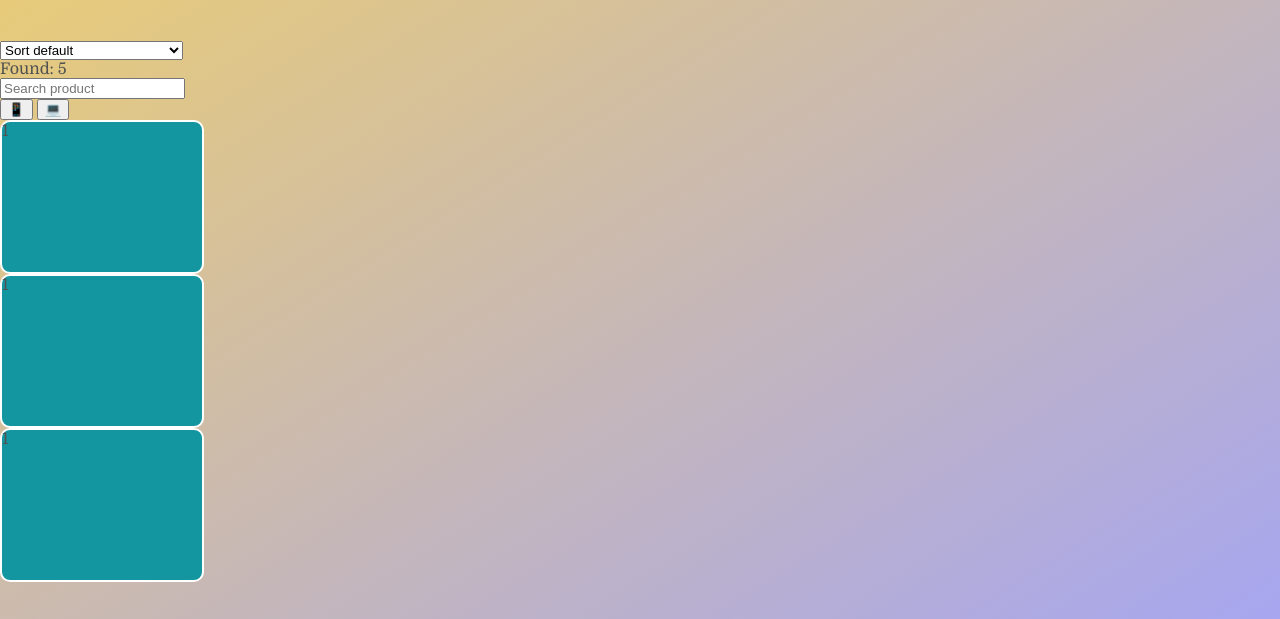
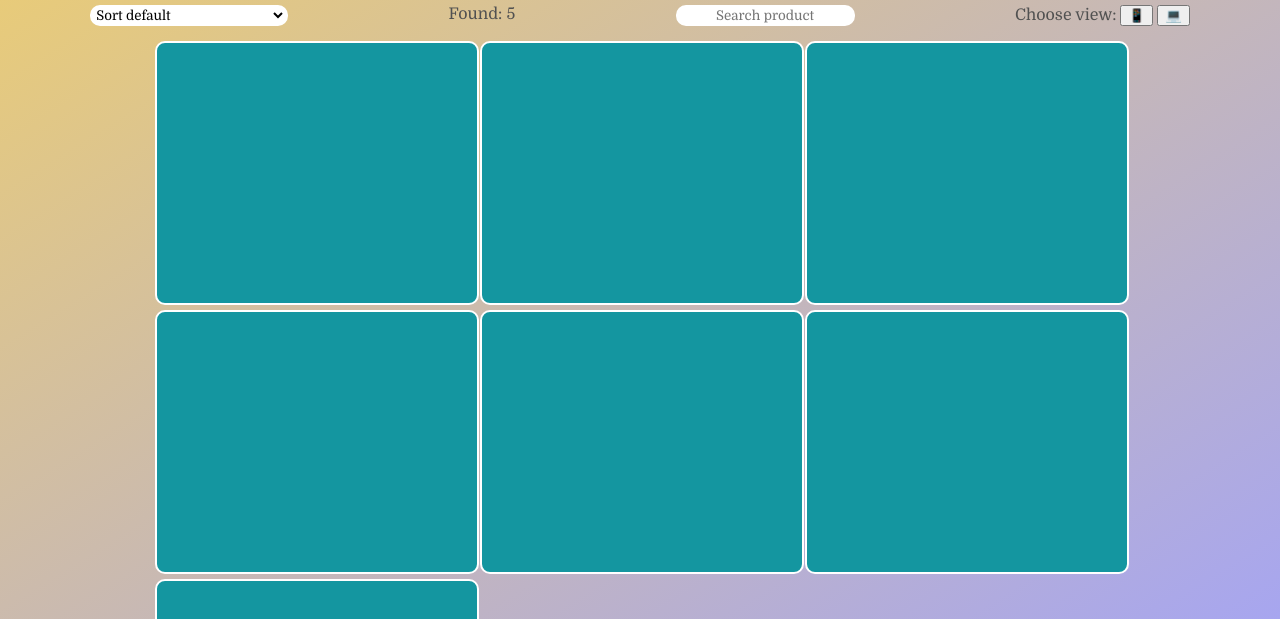
Before and after one commit to liestreadt/online-store, a website built with webpack: page src/sorting-section/index.html in a window 1280 px wide. Shown: the part 116-735 px from the top of the page. Built offline with nearby package versions, Linux system fonts and the light colour scheme.

Commit message:
feat: add styles for sorting-header, add cards grid and grid modifiers

```diff
--- a/src/sass/abstracts/_constants.scss
+++ b/src/sass/abstracts/_constants.scss
@@ -17,9 +17,12 @@ $padding-small: 1rem;
 $margin-tiny: 0.5rem;
 $margin-medium: 2rem;
 
+$width-card-small: 320px;
+$width-card-tiny: 260px;
 $width-small: 360px;
 $width-medium: 500px;
 
+$height-card-small: 260px;
 
 $border: 2px solid $color-primary-light;
 $border-small: 1px solid #FAEBD7;
--- a/src/sass/base/_base.scss
+++ b/src/sass/base/_base.scss
@@ -31,3 +31,10 @@ h1 {
 button {
   font-family: inherit;
 }
+input, select {
+  border: $border;
+  &:focus-visible {
+    outline-width: 0;
+    background-color: $color-sand-gradient;
+  }
+}
--- a/src/sorting-section/index.html
+++ b/src/sorting-section/index.html
@@ -44,6 +44,7 @@
                   class="sorting__search"
                   placeholder="Search product">
                 <div class="sorting__view-buttons">
+                  Choose view:
                   <button class="sorting__tiny-view">
                     📱
                   </button>
@@ -52,10 +53,14 @@
                   </button>
                 </div>
               </div>
-              <div class="sorting__card-container">
-                <div class="demo-placeholder">1</div>
-                <div class="demo-placeholder">1</div>
-                <div class="demo-placeholder">1</div>
+              <div class="sorting__card-container sorting__card-container_small">
+                <div class="demo-placeholder"></div>
+                <div class="demo-placeholder"></div>
+                <div class="demo-placeholder"></div>
+                <div class="demo-placeholder"></div>
+                <div class="demo-placeholder"></div>
+                <div class="demo-placeholder"></div>
+                <div class="demo-placeholder"></div>
               </div>
             </section>
         </main>
--- a/src/sorting-section/sorting-section.scss
+++ b/src/sorting-section/sorting-section.scss
@@ -1,9 +1,43 @@
 .sorting-box {
   display: flex;
 }
+.sorting-header {
+  display: flex;
+  flex-wrap: wrap;
+  justify-content: space-around;
+  padding: $padding-tiny  $padding-small;
+}
+.sorting__menu {
+  background-color: $color-primary-light;
+  border: $border;
+  border-radius: $radius-small;
+  outline-color: transparent;
+  font-family: inherit;
+}
+.sorting__search {
+  border: $border;
+  border-radius: $radius-small;
+  font-family: inherit;
+  text-align: center;
+}
+.sorting-option {
+  font-family: inherit;
+}
+.sorting__card-container {
+  justify-content: center;
+  display: grid;
+  grid-gap: $padding-tiny;
+  padding: $padding-small;
+}
+.sorting__card-container_small {
+  grid-template-columns: repeat(auto-fill, $width-card-small);
+}
+.sorting__card-container_tiny {
+  grid-template-columns: repeat(auto-fill, $width-card-tiny);
+}
 .demo-placeholder {
-  width: 200px;
-  height: 150px;
+  width: $width-card-small;
+  height: $height-card-small;
   border: $border;
   border-radius: $radius-small;
   background: rgb(20,150,160);
```
